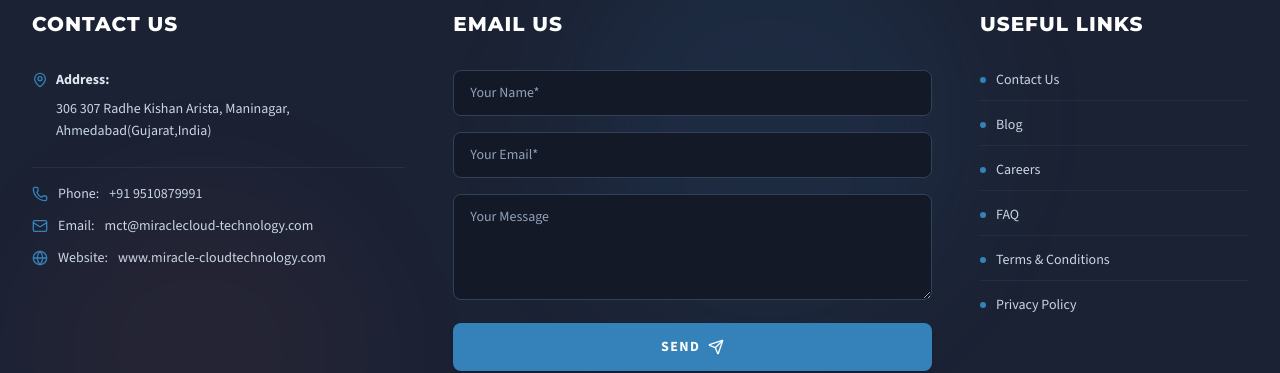
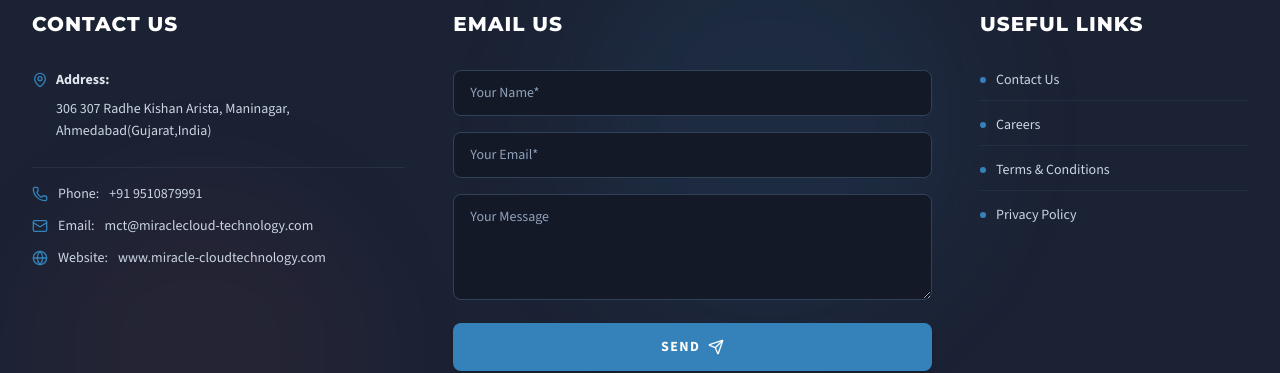
Before and after one commit to kanan756/MCT-Website, a Next.js app: page /contact in a window 1280 px wide. Shown: the part 3827-4200 px from the top of the page. Built offline with nearby package versions, Linux system fonts and the light colour scheme.

Commit message:
fix(footer): remove Blog and FAQ, redirect Support, Privacy Policy and Disclaimer to privacy-policy

```diff
--- a/src/components/Footer.tsx
+++ b/src/components/Footer.tsx
@@ -140,9 +140,7 @@
             <ul className="space-y-3.5 text-sm">
               {[
                 { label: "Contact Us", href: "/contact" },
-                { label: "Blog", href: "/about" },
                 { label: "Careers", href: "/about/careers" },
-                { label: "FAQ", href: "/#faq" },
                 { label: "Terms & Conditions", href: "/terms-and-conditions" },
                 { label: "Privacy Policy", href: "/privacy-policy" },
               ].map((link, idx) => (
@@ -171,11 +169,11 @@
           </p>
 
           <div className="flex items-center gap-3 sm:gap-4 text-xs">
-            <Link href="/contact" className="hover:text-white transition-colors">Support</Link>
+            <Link href="/privacy-policy" className="hover:text-white transition-colors">Support</Link>
             <span className="text-slate-600">|</span>
             <Link href="/contact" className="hover:text-white transition-colors">Contact Us</Link>
             <span className="text-slate-600">|</span>
-            <Link href="/about" className="hover:text-white transition-colors">Disclaimer</Link>
+            <Link href="/privacy-policy" className="hover:text-white transition-colors">Disclaimer</Link>
             <span className="text-slate-600">|</span>
             <Link href="/privacy-policy" className="hover:text-white transition-colors">Privacy Policy</Link>
           </div>
```
